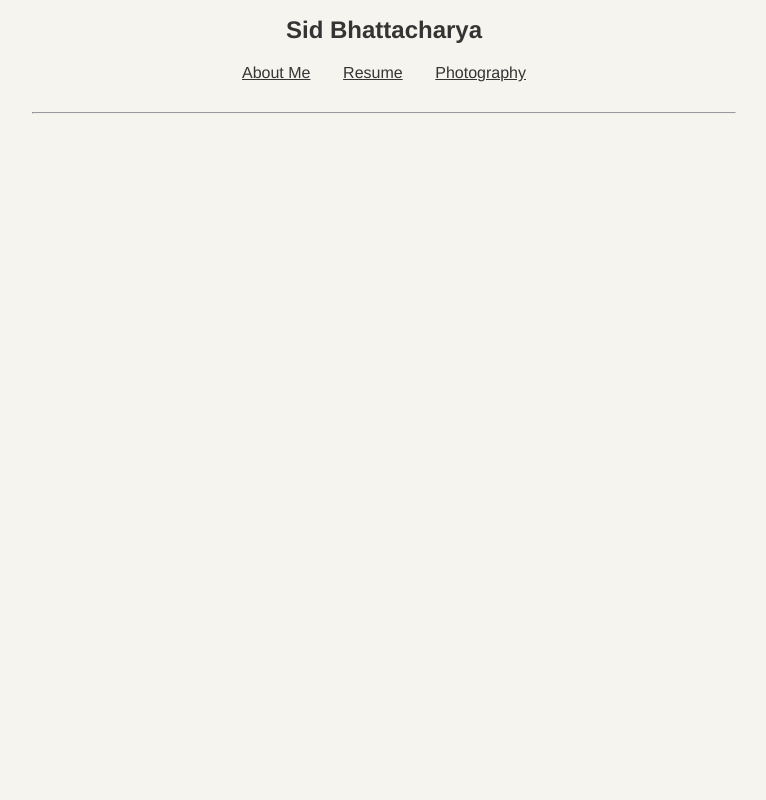
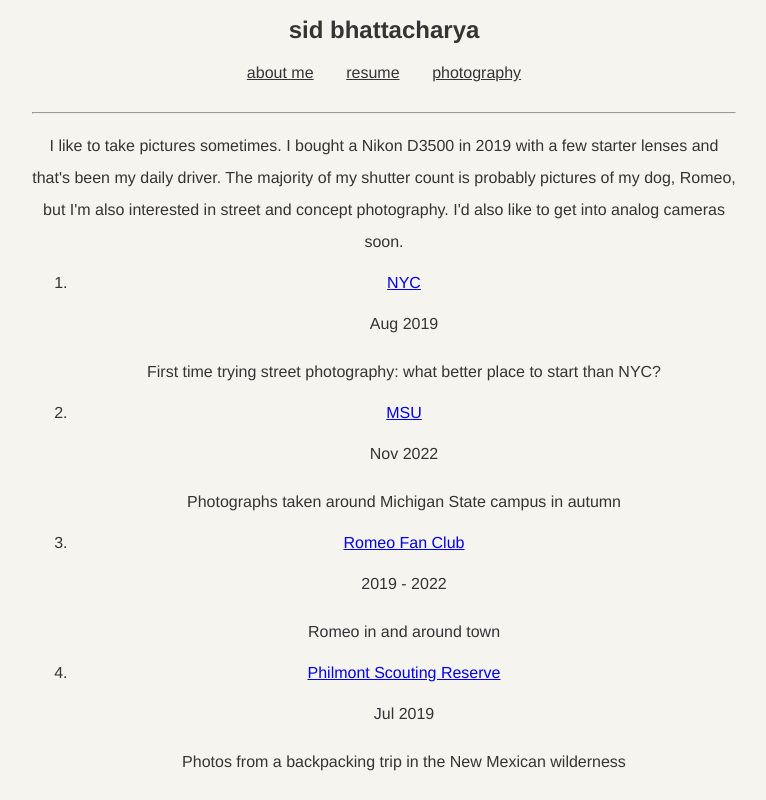
Before and after one commit to sidb70/personal-site, a plain HTML site: page photography/photography.html in a window 1280 px wide. Shown: the whole page, without its empty margins (256-1022 px from the left). Drawn offline with Linux system fonts and the light colour scheme.

Commit message:
Update photography.html

```diff
--- a/photography/photography.html
+++ b/photography/photography.html
@@ -4,19 +4,46 @@
     <meta charset="UTF-8">
     <meta http-equiv="X-UA-Compatible" content="IE=edge">
     <meta name="viewport" content="width=device-width, initial-scale=1.0">
-    <title>Sid Bhattacharya</title>
+    <title>Photography | Sid Bhattacharya</title>
     <link rel="stylesheet" href="../style.css">
 </head>
 <body>
-    <h1 class="page-title">Sid Bhattacharya</h1>
+    <h1 class="page-title">sid bhattacharya</h1>
     <nav class="navbar">
         <ul class="list-inline">
-          <li><a href="/index.html">About Me</a></li>
-          <li><a href="/resume.html">Resume</a></li>
-          <li><a href="../photography.html">Photography</a></li>
+          <li><a href="/index.html">about me</a></li>
+          <li><a href="/resume.html">resume</a></li>
+          <li><a href="photography.html">photography</a></li>
         </ul>
     </nav>
     <hr>
+    <p>I like to take pictures sometimes. I bought a Nikon D3500 in 2019 with a
+        few starter lenses and that's been my daily driver. The majority of my shutter count
+        is probably pictures of my dog, Romeo, but I'm also interested in street and concept photography. I'd also
+        like to get into analog cameras soon.
+    </p>
+    <ol class="project-list">
+        <li class="photography-project">
+            <a href="nyc/nyc.html">NYC</a>
+            <p class="date">Aug 2019</p>
+            <p class="desc">First time trying street photography: what better place to start than NYC?</p>
+        </li>
+        <li class="photography-project">
+            <a href="campus/campus.html">MSU</a>
+            <p class="date">Nov 2022</p>
+            <p class="desc">Photographs taken around Michigan State campus in autumn</p>
+        </li>
+        <li class="photography-project">
+            <a href="romeo/romeo.html">Romeo Fan Club</a>
+            <p class="date">2019 - 2022</p>
+            <p class="desc">Romeo in and around town</p>
+        </li>
+        <li class="photography-project">
+            <a href="philmont/philmont.html">Philmont Scouting Reserve</a>
+            <p class="date">Jul 2019</p>
+            <p class="desc">Photos from a backpacking trip in the New Mexican wilderness</p>
+        </li>
+    </ol>
 
 </body>
 </html>
```
